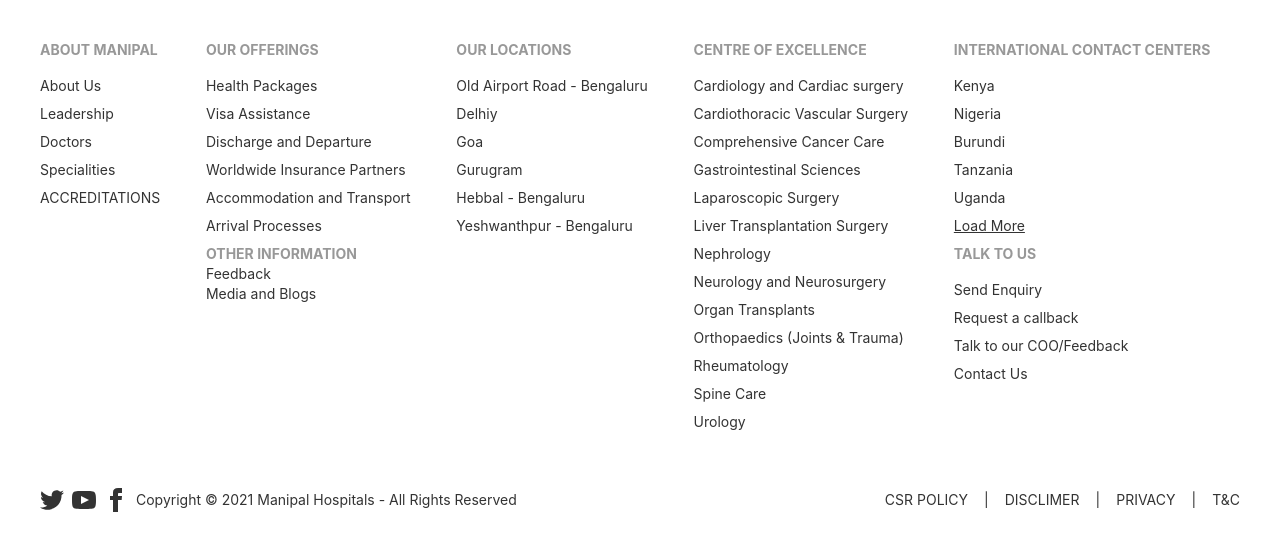
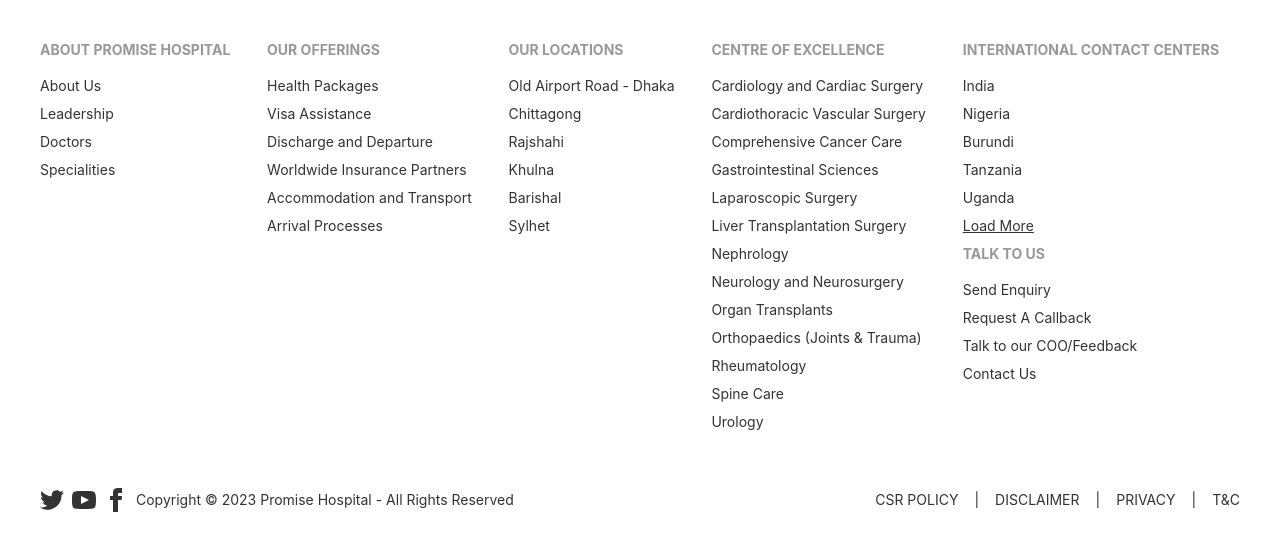
Before and after one commit to jahid900pj/promise_hospital, a React (Create React App) app: page / in a window 1280 px wide. Shown: the top 550 px of the page. Built offline with nearby package versions, Linux system fonts and the light colour scheme.

Commit message:
tanvir changed something

```diff
--- a/src/Pages/Shared/Footer/Footer.js
+++ b/src/Pages/Shared/Footer/Footer.js
@@ -5,14 +5,11 @@ const Footer = () => {
         <div>
             <footer className="footer p-10 ">
                 <div>
-                    <span className="footer-title">About Manipal</span>
+                    <span className="footer-title">About Promise Hospital</span>
                     <a href="/" className="link link-hover">About Us</a>
                     <a href="/" className="link link-hover">Leadership</a>
                     <a href="/" className="link link-hover">Doctors</a>
                     <a href="/" className="link link-hover">Specialities</a>
-                    <div>
-                        <h3>ACCREDITATIONS</h3>
-                    </div>
                 </div>
                 <div>
                     <span className="footer-title">Our Offerings</span>
@@ -22,24 +19,19 @@ const Footer = () => {
                     <a href="/" className="link link-hover">Worldwide Insurance Partners</a>
                     <a href="/" className="link link-hover">Accommodation and Transport</a>
                     <a href="/" className="link link-hover">Arrival Processes</a>
-                    <div>
-                        <span className='footer-title'>Other Information</span> <br />
-                        <a href="/">Feedback</a> <br />
-                        <a href="/">Media and Blogs</a>
-                    </div>
                 </div>
                 <div>
                     <span className="footer-title">Our Locations</span>
-                    <a href="/" className="link link-hover">Old Airport Road - Bengaluru</a>
-                    <a href="/" className="link link-hover">Delhiy</a>
-                    <a href="/" className="link link-hover">Goa</a>
-                    <a href="/" className="link link-hover">Gurugram</a>
-                    <a href="/" className="link link-hover">Hebbal - Bengaluru</a>
-                    <a href="/" className="link link-hover">Yeshwanthpur - Bengaluru</a>
+                    <a href="/" className="link link-hover">Old Airport Road - Dhaka</a>
+                    <a href="/" className="link link-hover">Chittagong</a>
+                    <a href="/" className="link link-hover">Rajshahi</a>
+                    <a href="/" className="link link-hover">Khulna</a>
+                    <a href="/" className="link link-hover">Barishal</a>
+                    <a href="/" className="link link-hover">Sylhet</a>
                 </div>
                 <div>
                     <span className="footer-title">Centre of Excellence</span>
-                    <a href="/" className="link link-hover">Cardiology and Cardiac surgery</a>
+                    <a href="/" className="link link-hover">Cardiology and Cardiac Surgery</a>
                     <a href="/" className="link link-hover">Cardiothoracic Vascular Surgery</a>
                     <a href="/" className="link link-hover">Comprehensive Cancer Care</a>
                     <a href="/" className="link link-hover">Gastrointestinal Sciences</a>
@@ -55,7 +47,7 @@ const Footer = () => {
                 </div>
                 <div>
                     <span className="footer-title">International Contact Centers</span>
-                    <a href="/" className="link link-hover">Kenya</a>
+                    <a href="/" className="link link-hover">India</a>
                     <a href="/" className="link link-hover">Nigeria</a>
                     <a href="/" className="link link-hover">Burundi</a>
                     <a href="/" className="link link-hover">Tanzania</a>
@@ -63,7 +55,7 @@ const Footer = () => {
                     <a href="/" className="link">Load More</a>
                     <span className="footer-title">Talk to us</span>
                     <a href="/" className="link link-hover">Send Enquiry</a>
-                    <a href="/" className="link link-hover">Request a callback</a>
+                    <a href="/" className="link link-hover">Request A Callback</a>
                     <a href="/" className="link link-hover">Talk to our COO/Feedback</a>
                     <a href="/" className="link link-hover">Contact Us</a>
                 </div>
@@ -77,12 +69,12 @@ const Footer = () => {
                         <a href='/'><svg xmlns="http://www.w3.org/2000/svg" width="24" height="24" viewBox="0 0 24 24" className="fill-current"><path d="M9 8h-3v4h3v12h5v-12h3.642l.358-4h-4v-1.667c0-.955.192-1.333 1.115-1.333h2.885v-5h-3.808c-3.596 0-5.192 1.583-5.192 4.615v3.385z"></path></svg></a>
                     </div>
                     <div>
-                        <p>Copyright © 2021 Manipal Hospitals - All Rights Reserved</p>
+                        <p>Copyright © 2023 Promise Hospital - All Rights Reserved</p>
                     </div>
                 </div>
                 <div className="md:place-self-center md:justify-self-end">
                     <div className="grid grid-flow-col gap-4">
-                        <a href="/">CSR POLICY</a>|<a href="/">DISCLIMER</a>|<a href="/">PRIVACY</a>|<span>T&C</span>
+                        <a href="/">CSR POLICY</a>|<a href="/">DISCLAIMER</a>|<a href="/">PRIVACY</a>|<a href="/">T&C</a>
                     </div>
                 </div>
             </footer>
```
